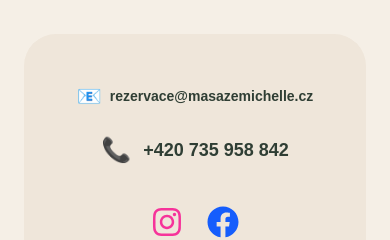
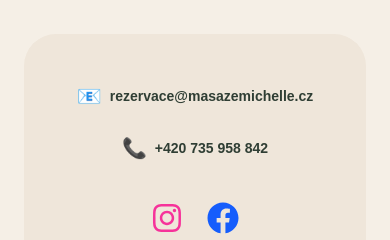
Before and after one commit to michaltacek-hub/mmr-system, a Next.js app: page / in a window 390 px wide. Shown: the part 9240-9480 px from the top of the page. Built offline with nearby package versions, Linux system fonts and the light colour scheme.

Commit message:
Vylepšena mobilní navigace a responzivní zobrazení kontaktů

```diff
--- a/app/components/contact.tsx
+++ b/app/components/contact.tsx
@@ -22,12 +22,13 @@ export default function Contact() {
 </strong>
   </div>
 
-  <div className="flex items-center justify-center gap-3">
-    <span className="text-2xl">📞</span>
-    <strong>
-      +420 735 958 842
-    </strong>
-  </div>
+  <div className="flex items-center justify-center gap-2">
+  <span className="text-xl shrink-0">📞</span>
+
+  <strong className="text-sm md:text-lg whitespace-nowrap">
+    +420 735 958 842
+  </strong>
+</div>
 
   <div className="flex justify-center gap-6 pt-4">
   <a
```
